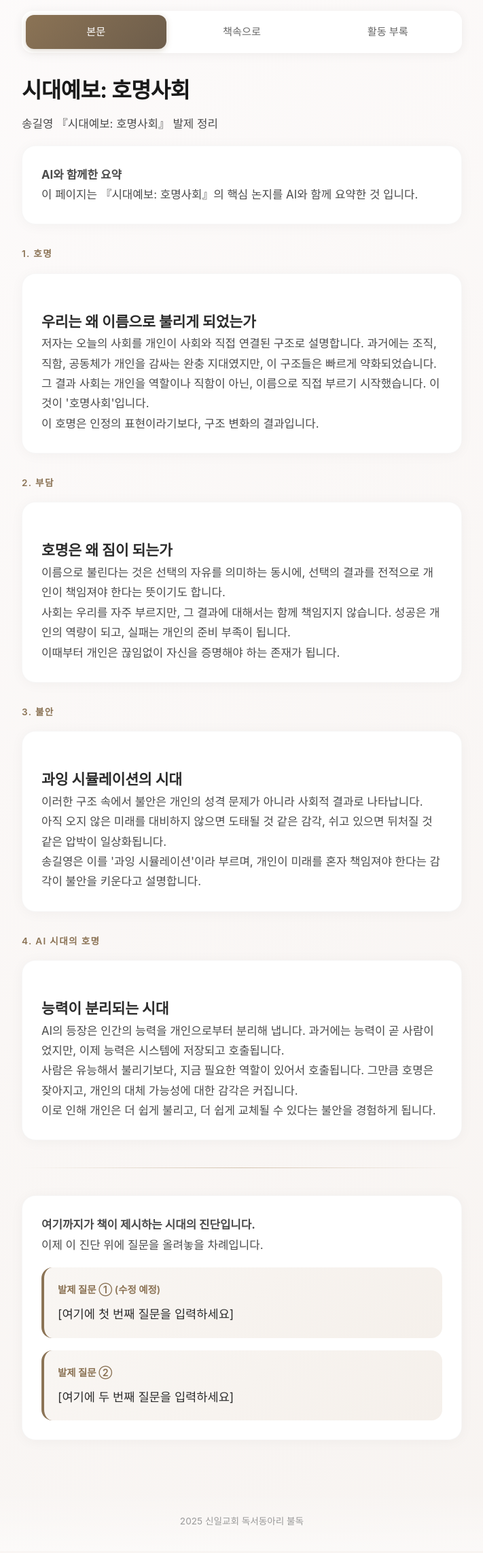
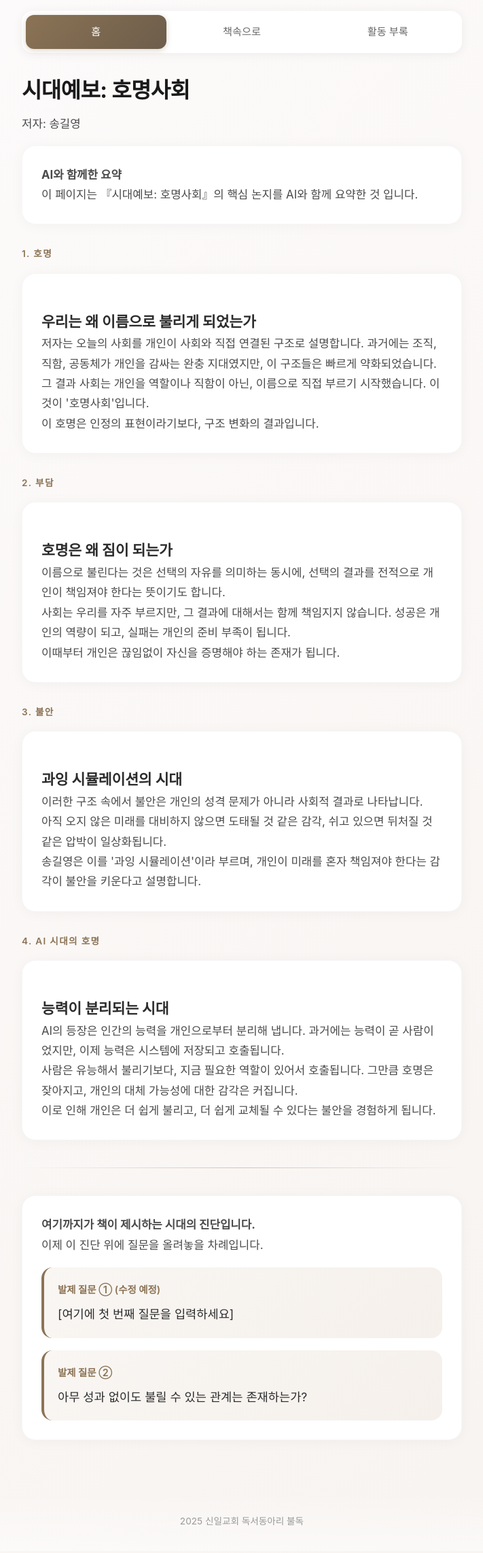
Before and after one commit to SueNaEunYang/2025book, a plain HTML site: page index.html in a window 1280 px wide. Shown: the whole page at 68% size, without its empty margins (284-995 px from the left). Drawn offline with Linux system fonts and the light colour scheme.

Commit message:
내용 업데이트: 탭 이름 변경, 발제 질문 추가, 설명 보완

```diff
--- a/index.html
+++ b/index.html
@@ -216,13 +216,13 @@
 <body>
     <div class="container">
         <nav class="tabs">
-            <a class="tab active" href="index.html">본문</a>
+            <a class="tab active" href="index.html">홈</a>
             <a class="tab" href="quotes.html">책속으로</a>
             <a class="tab" href="appendix.html">활동 부록</a>
         </nav>
 
         <h1>시대예보: 호명사회</h1>
-        <p>송길영 『시대예보: 호명사회』 발제 정리</p>
+        <p>저자: 송길영</p>
 
         <div class="card">
             <p><strong>AI와 함께한 요약</strong><br />
@@ -274,7 +274,7 @@
 
             <div class="question-box">
                 <p class="question-label">발제 질문 ②</p>
-                <p class="question-text">[여기에 두 번째 질문을 입력하세요]</p>
+                <p class="question-text">아무 성과 없이도 불릴 수 있는 관계는 존재하는가?</p>
             </div>
         </div>
     </div>
```
Also changed, not shown: appendix.html (+2 -2 lines), quotes.html (+2 -2 lines).
